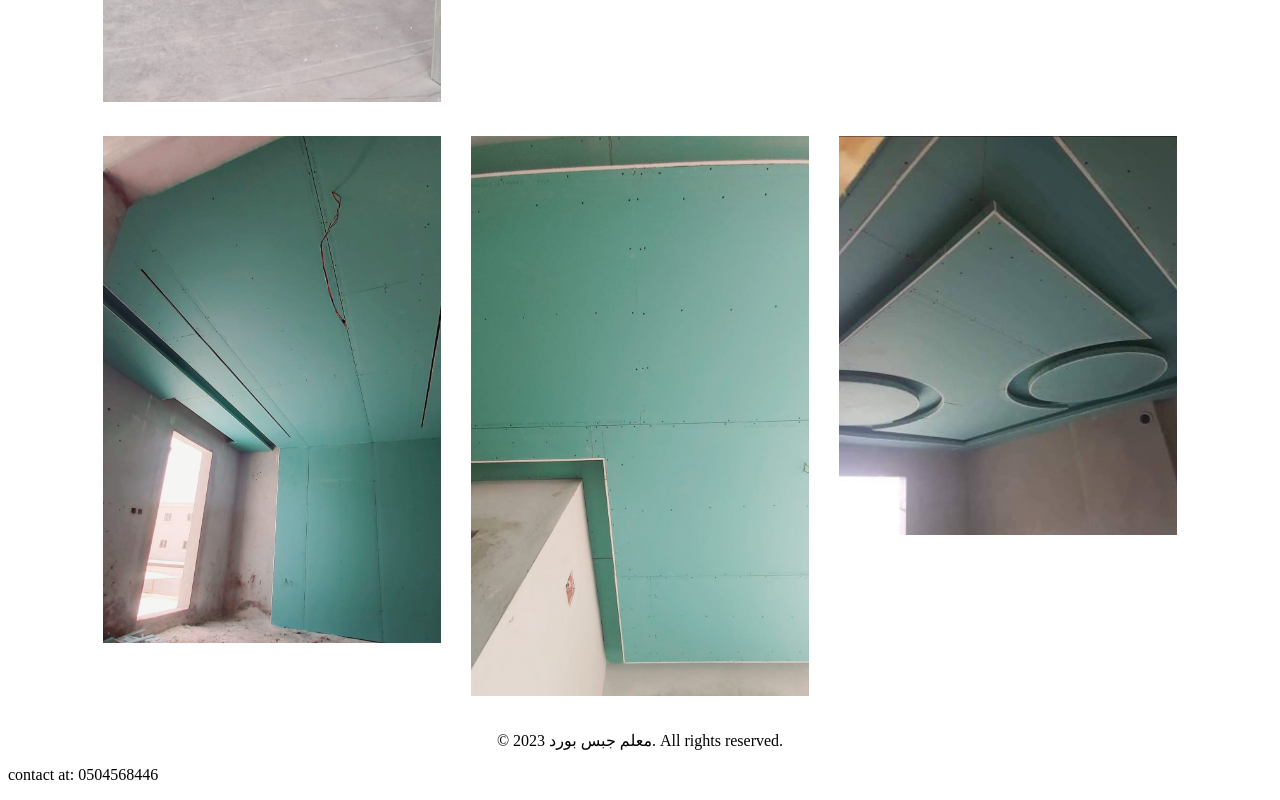
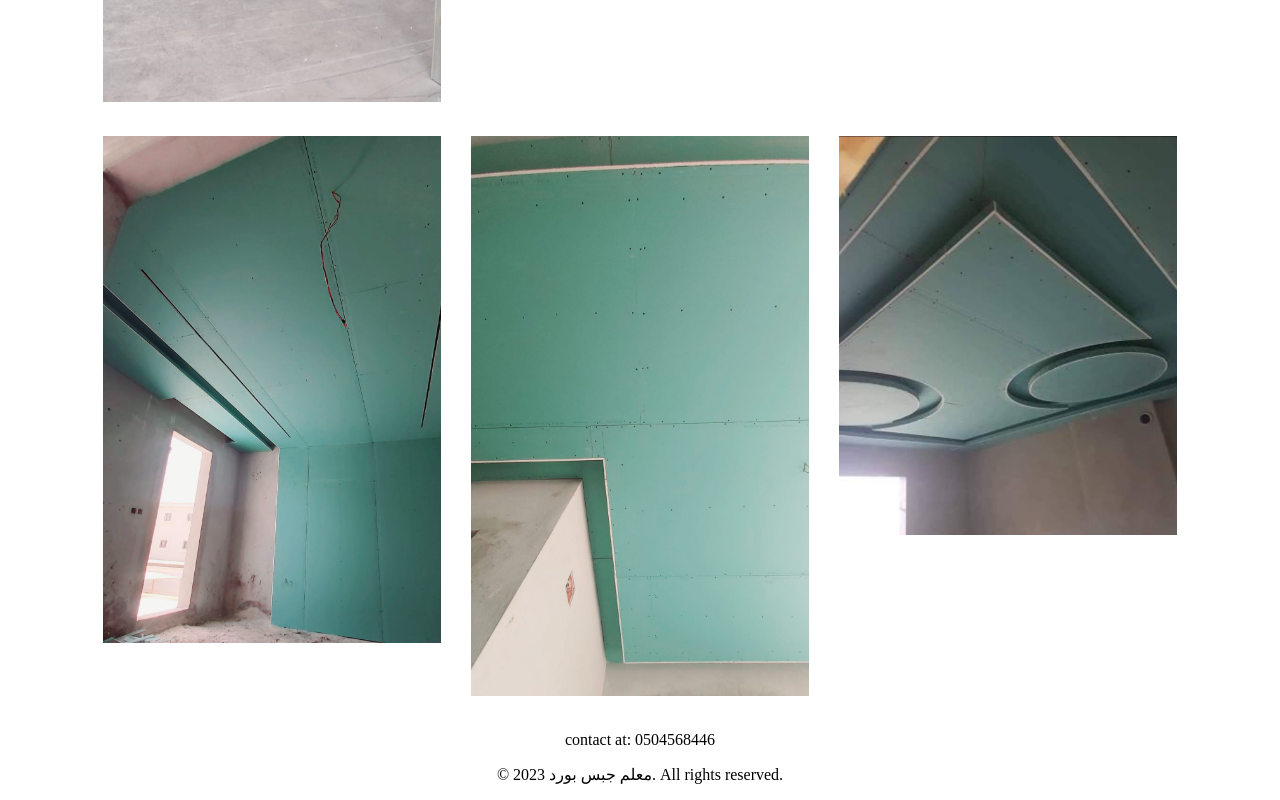
Before and after one commit to gypsumdecorations/gypsumdecorations.github.io, a plain HTML site: page index.html in a window 1280 px wide. Shown: the part 1332-2132 px from the top of the page. Drawn offline with Linux system fonts and the light colour scheme.

Commit message:
Update index.html

```diff
--- a/index.html
+++ b/index.html
@@ -90,8 +90,9 @@
 
   <footer>
     <!-- Include footer content such as contact information, links, etc. -->
-    <p style="text-align:center">&copy; 2023 معلم جبس بورد. All rights reserved.</p>
-	  <p>contact at: 0504568446</p>
+    <p style="text-align:center">contact at: 0504568446</p>
+	  <p style="text-align:center">&copy; 2023 معلم جبس بورد. All rights reserved.</p>
+
   </footer>
 </body>
 </html>
```
